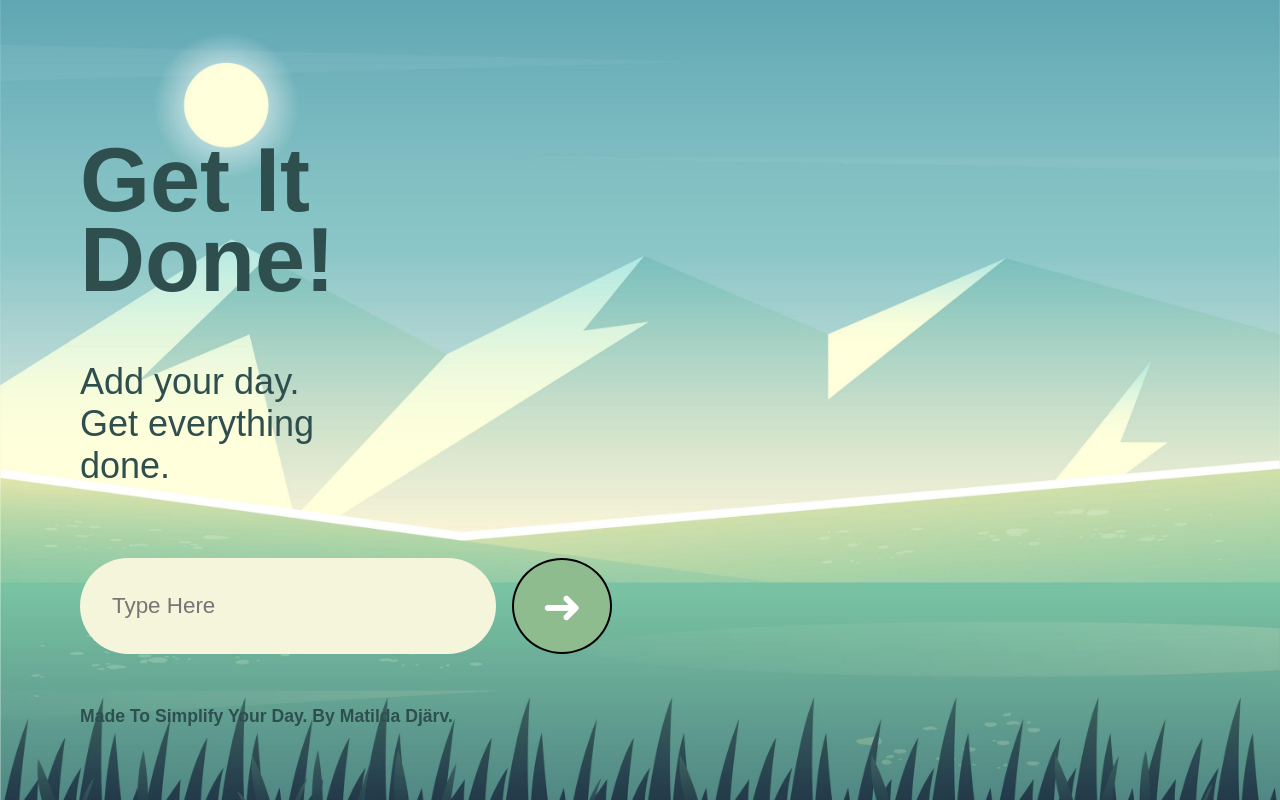
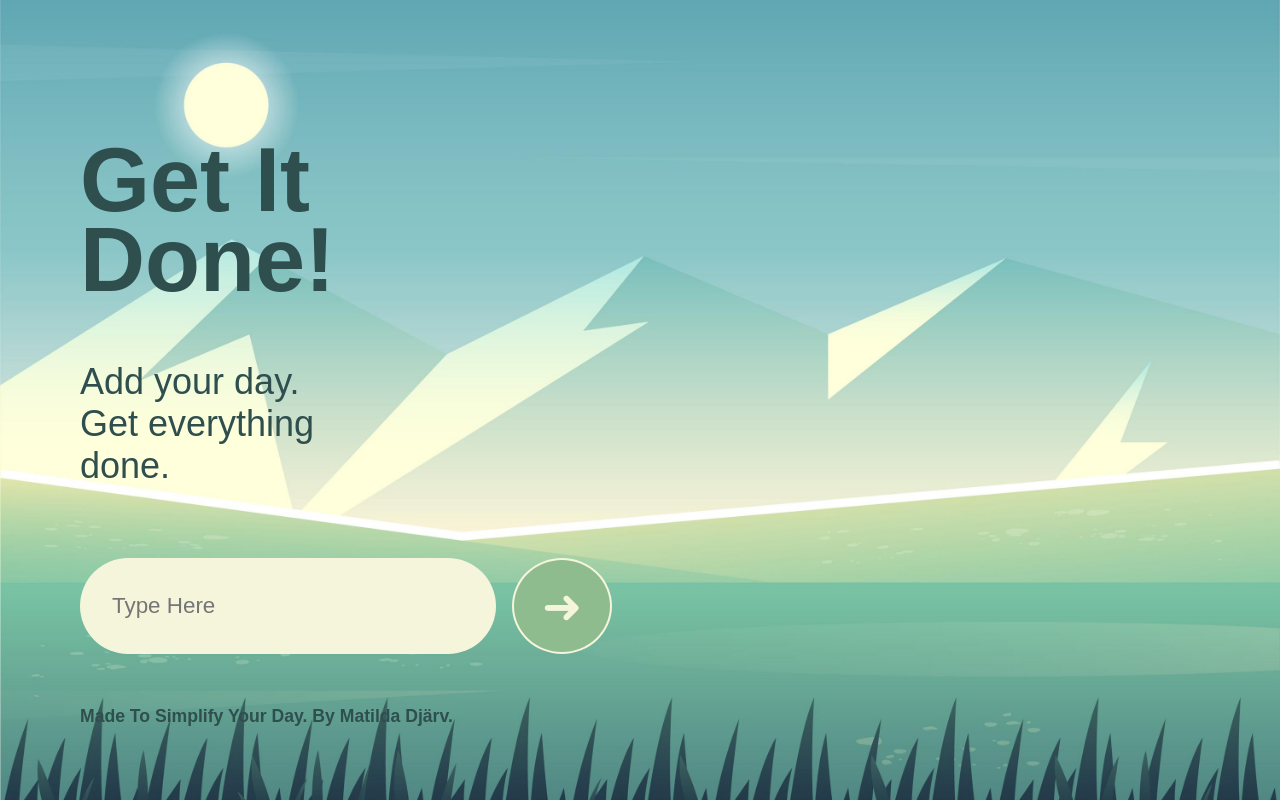
Before and after one commit to matgus217/appinreact, a React (Create React App) app: page / in a window 1280 px wide. Built offline with nearby package versions, Linux system fonts and the light colour scheme.

Commit message:
Change color in todo and input in app.css

```diff
--- a/src/App.css
+++ b/src/App.css
@@ -59,14 +59,15 @@ input {
   border-radius: 50px;
   border: none;
   background-color: beige;
+  color:darkseagreen;
 }
 
 button {
   font-family: Mulish, "Raleway", sans-serif;
   font-size: 1.5rem;
   font-weight: 600;
-  color: white;
-  border: 2px solid black;
+  color: beige;
+  border: 2px solid beige;
   border-radius: 50%;
   padding: 1rem;
   background-color: darkseagreen;
@@ -141,7 +142,7 @@ footer a, footer a:hover, footer a:focus, footer a:active {
 .todo {
   border-radius: 1rem;
   font-size: 1.4rem;
-  color: black;
+  color: darkseagreen;
   font-weight: 400;
   display: flex;
   flex-direction: column;
```
